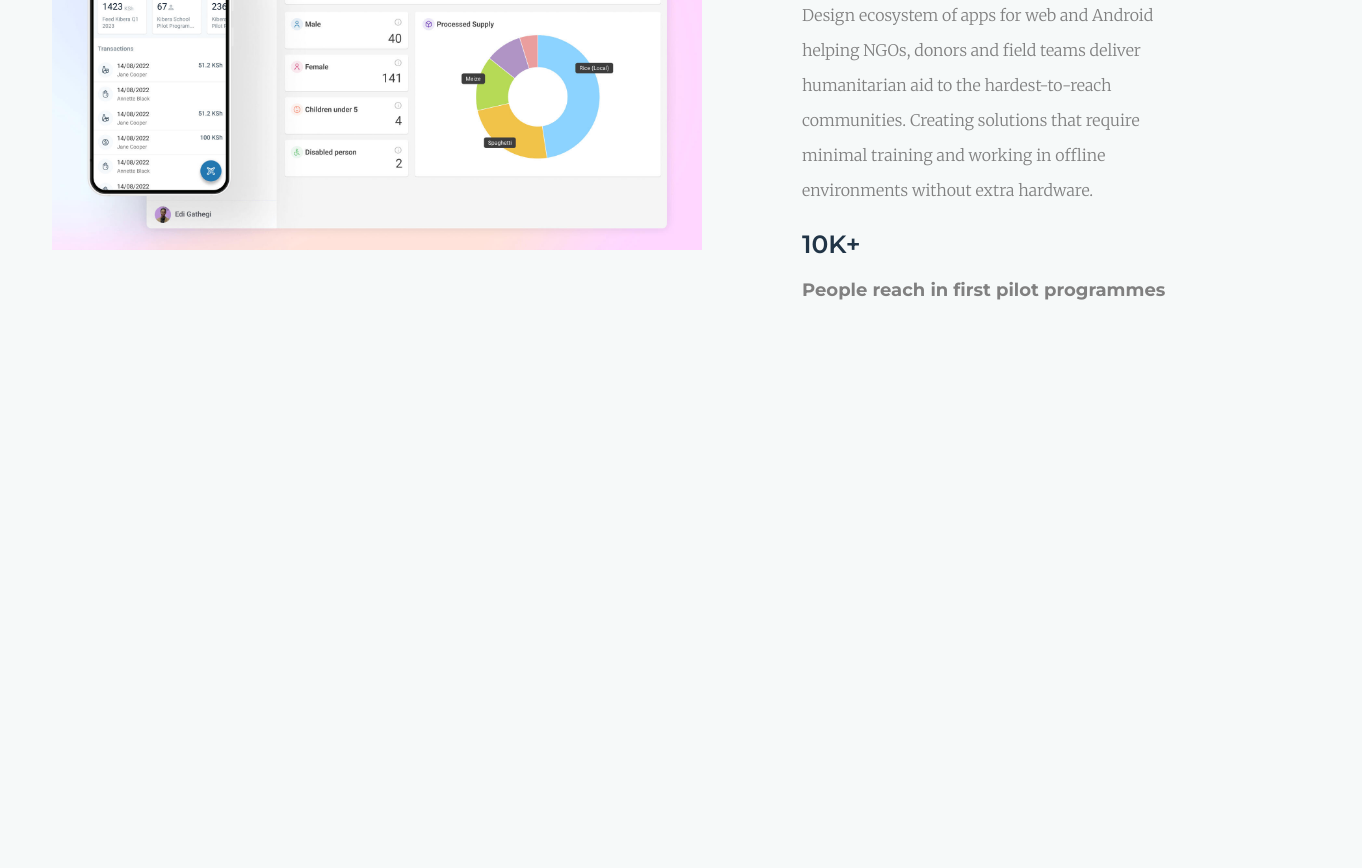
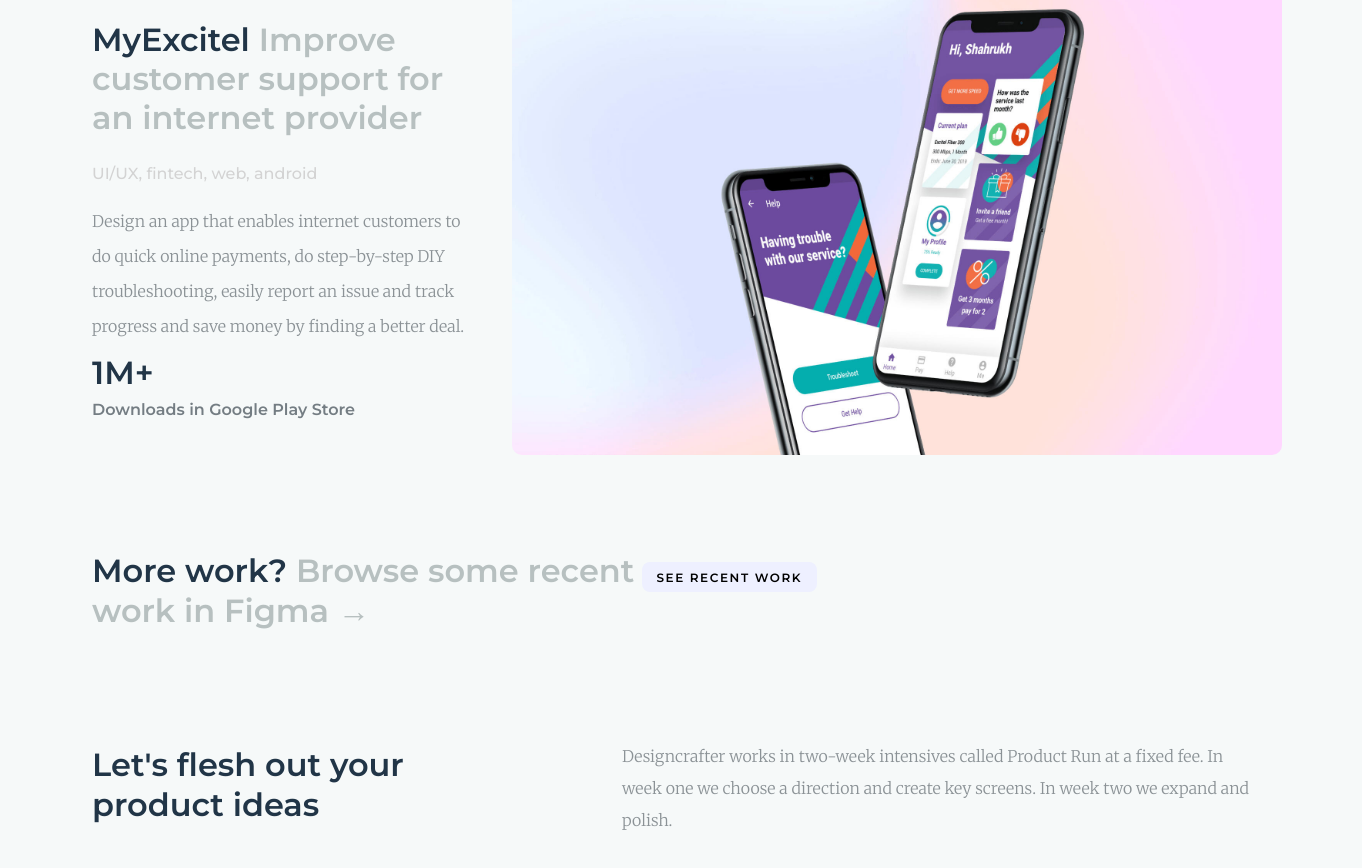
Before and after one commit to MelissaPerez09/Proyecto01-CC3062, a React (Vite) app: page / in a window 1280 px wide. Shown: the part 2297-3165 px from the top of the page, 1362 px wide, since content can reach past the window. Before the commit the page ends 2696 px from the top, so only its background shows below. Built offline with nearby package versions, Linux system fonts and the light colour scheme.

Commit message:
Selected Work finished

```diff
--- a/src/components/Cards/Cards.module.css
+++ b/src/components/Cards/Cards.module.css
@@ -4,8 +4,8 @@
     align-items: center;
     line-height: normal;
     width: 90%;
-    margin: 0 auto; /* para centrar las cartas horizontalmente */
-    justify-content: space-between; /* para distribuir las cartas en el espacio disponible */
+    margin: 0 auto;
+    justify-content: space-between;
 }
 
 .card{
--- a/src/components/Global/Global.jsx
+++ b/src/components/Global/Global.jsx
@@ -4,6 +4,7 @@
 import Cards from "../Cards/Cards"
 import MegaCard from "../MegaCard/MegaCard"
 import SelectedWork from "../SelectedWork/SelectedWork"
+import Product from "../Product/Product"
 
 function Global() {
   return (
@@ -13,6 +14,7 @@
       <Cards />
       <MegaCard />
       <SelectedWork />
+      <Product />
     </div>
   )
 }
--- a/src/components/MegaCard/MegaCard.jsx
+++ b/src/components/MegaCard/MegaCard.jsx
@@ -1,5 +1,5 @@
 import React from "react"
-import styles from "./MegaCard.module.css" // Importar el módulo CSS
+import styles from "./MegaCard.module.css"
 
 function MegaCard() {
   return (
--- a/src/components/MegaCard/MegaCard.module.css
+++ b/src/components/MegaCard/MegaCard.module.css
@@ -2,12 +2,10 @@
     display: flex;
     justify-content: center;
     align-items: center;
-    height: 100vh;
     margin: 0;
 }
 
 .Mega{
-    margin-top: -300px;
     position: relative;
     justify-content: center;
     display: flex;
--- a/src/components/SelectedWork/SelectedWork.jsx
+++ b/src/components/SelectedWork/SelectedWork.jsx
@@ -8,6 +8,22 @@
     const highlightedText = text.replace(
         highlightText,
         `<span class=${styles.highlight}>${highlightText}</span>`
+    )
+
+    const text2 = "MyExcitel Improve customer support for an internet provider"
+    const highlightText2 = "Improve customer support for an internet provider"
+
+    const highlightedText2 = text2.replace(
+        highlightText2,
+        `<span class=${styles.highlight}>${highlightText2}</span>`
+    )
+
+    const text3 = "More work? Browse some recent work in Figma →"
+    const highlightText3 = "Browse some recent work in Figma →"
+
+    const highlightedText3 = text3.replace(
+        highlightText3,
+        `<span class=${styles.highlight}>${highlightText3}</span>`
     )
 
   return (
@@ -40,6 +56,45 @@
                 </h3>
             </div>
         </div>
+
+        <div className={styles.MyExcitel}>
+            <div className={styles.OtherTexts}>
+                <h2
+                    className={styles.L20}
+                    dangerouslySetInnerHTML={{ __html: highlightedText2 }}
+                />
+                <h4 className={styles.UI}>UI/UX, fintech, web, android</h4>
+                <p className={styles.design}>
+                    Design an app that enables internet customers to do quick online payments, do step-by-step DIY troubleshooting, easily report an issue and track progress and save money by finding a better deal.
+                </p>
+                <h2 className={styles.K}>1M+</h2>
+                <h3 className={styles.people}>
+                    Downloads in Google Play Store
+                </h3>
+            </div>
+
+            <img
+                className={styles.slide01}
+                alt="xd"
+                src="../src/assets/slideshow03.jpg"
+            />
+        </div>
+
+        <div className={styles.MoreWork}>
+            <h2
+                className={styles.work}
+                dangerouslySetInnerHTML={{ __html: highlightedText3 }}
+            />
+
+            <button type="button" className={styles.recent}>SEE RECENT WORK</button>
+        </div>
+
+        <div className={styles.flesh}>
+            <h1 className={styles.fleshOut}>Let's flesh out your product ideas</h1>
+            <p className={styles.designcrafter}>
+                Designcrafter works in two-week intensives called Product Run at a fixed fee. In week one we choose a direction and create key screens. In week two we expand and polish.
+            </p>
+        </div>
     </div>
   )
 }
--- a/src/components/SelectedWork/SelectedWork.module.css
+++ b/src/components/SelectedWork/SelectedWork.module.css
@@ -2,44 +2,95 @@
     position: absolute;
     display: flex;
     align-items: center;
-    line-height: normal;
+    padding: 60px;
+}
+
+.MyExcitel{
+    padding: 60px;
+    margin-top: 650px;
+    position: absolute;
+    display: flex;
+    align-items: center;
+}
+
+.MoreWork{
+    padding: 60px;
+    margin-top: 1200px;
+    position: absolute;
+    display: flex;
+    align-items:baseline;
+}
+
+.flesh{
+    padding: 60px;
+    margin-top: 1400px;
+    position: absolute;
+    display: flex;
 }
 
 .title{
     font-family: 'Montserrat';
     font-size: 2em;
     font-weight: 600;
+    line-height: 1.25;
     font-style: normal;
     text-align: left;
 }
 
+.fleshOut{
+    font-family: 'Montserrat';
+    font-size: 2em;
+    font-weight: 600;
+    line-height: 1.25;
+    font-style: normal;
+    text-align: left;
+    width: 400px;
+}
+
+
 .slide01{
-    margin: 20px;
-    width: 650px;
+    width: 770px !important;
+    border-radius: 10px;
 }
 
 .textsWork{
-    margin: 80px;
-    margin-top: 190px;
+    margin-left: 40px;
+    margin-top: 70px;
+    width: 400px;
+}
+
+.OtherTexts{
+    margin-right: 40px;
+    width: 380px;
 }
 
 .L20{
     font-family: 'Montserrat';
-    font-size: 25px;
+    font-size: 2em;
     font-weight: 600;
     font-style: normal;
     text-align: left;
-    width: 300px;
+    width: 400px;
+}
+
+.work{
+    font-family: 'Montserrat';
+    font-size: 2em;
+    font-weight: 600;
+    line-height: 1.25;
+    font-style: normal;
+    text-align: left;
+    width: 550px;
 }
 
 .highlight {
-    color: lightgray;
+    color: #B7C0C0;
     font-weight: 600;
 }
 
 .UI{
     font-family: 'Montserrat';
-    font-size: 20px;
+    font-size: 1em;
     color: lightgray;
     font-weight: 200;
     font-style: normal;
@@ -47,28 +98,57 @@
 }
 
 .design{
-    font-family: 'Merriweather';
+    font-family: 'Merriweather', serif;
     font-size: 1em;
-    font-style: normal;
     text-align: left;
     line-height: 35px;
-    color: gray;
+    color: #8B9296;
     margin-top: 20px;
-    width: 400px;
+}
+
+.designcrafter{
+    font-family: 'Merriweather', serif;
+    font-size: 1em;
+    text-align: left;
+    line-height: 2;
+    color: #8B9296;
+    margin-left: 130px;
+    width: 640px;
+    font-weight: 300;
 }
 
 .K{
     font-family: 'Montserrat';
-    font-size: 25px;
+    font-size: 2em;
     font-weight: 600;
     font-style: normal;
     text-align: left;
+    line-height: 3px;
 }
 
 .people{
     font-family: 'Montserrat';
-    font-size: 18px;
-    color: gray;
+    font-size: 1em;
+    color: #747D83;
     font-style: normal;
     text-align: left;
+    font-weight: 600;
 }
+
+.recent{
+    font-family: 'Montserrat';
+    letter-spacing: 0.1rem;
+    border-radius: 0.5rem;
+    font-size: 0.75em;
+    background-color: #EEF0FF !important;
+    font-weight: 600;
+    overflow: hidden;
+    border: none;
+    height: fit-content;
+}
+
+.recent:hover{
+    background-color: #D1D7FF !important;
+    border: none;
+    transition: all 0.2s linear;
+}
```
Also changed, not shown: src/assets/slideshow03.jpg (added). Lines whose indentation alone changed are shown as unchanged.
